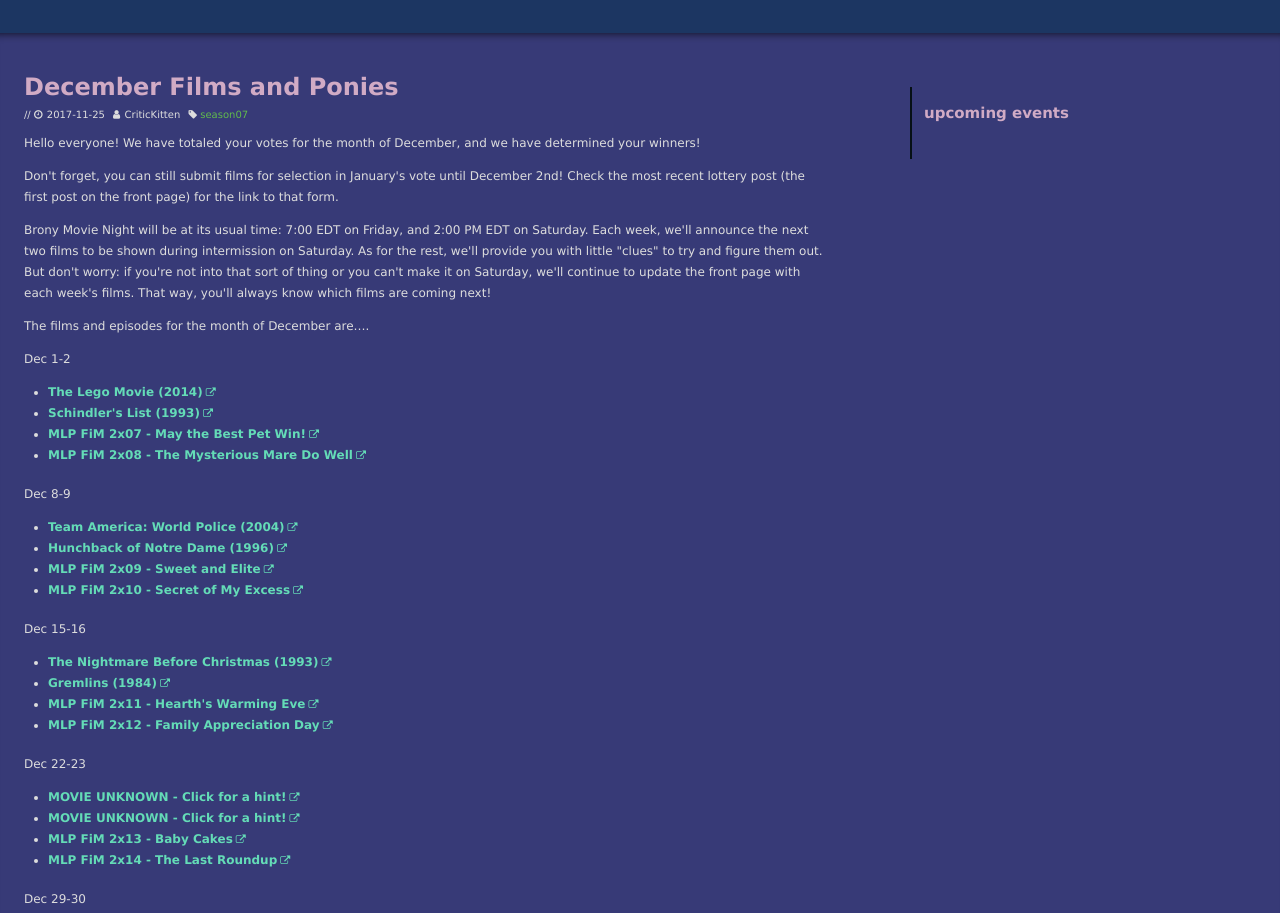
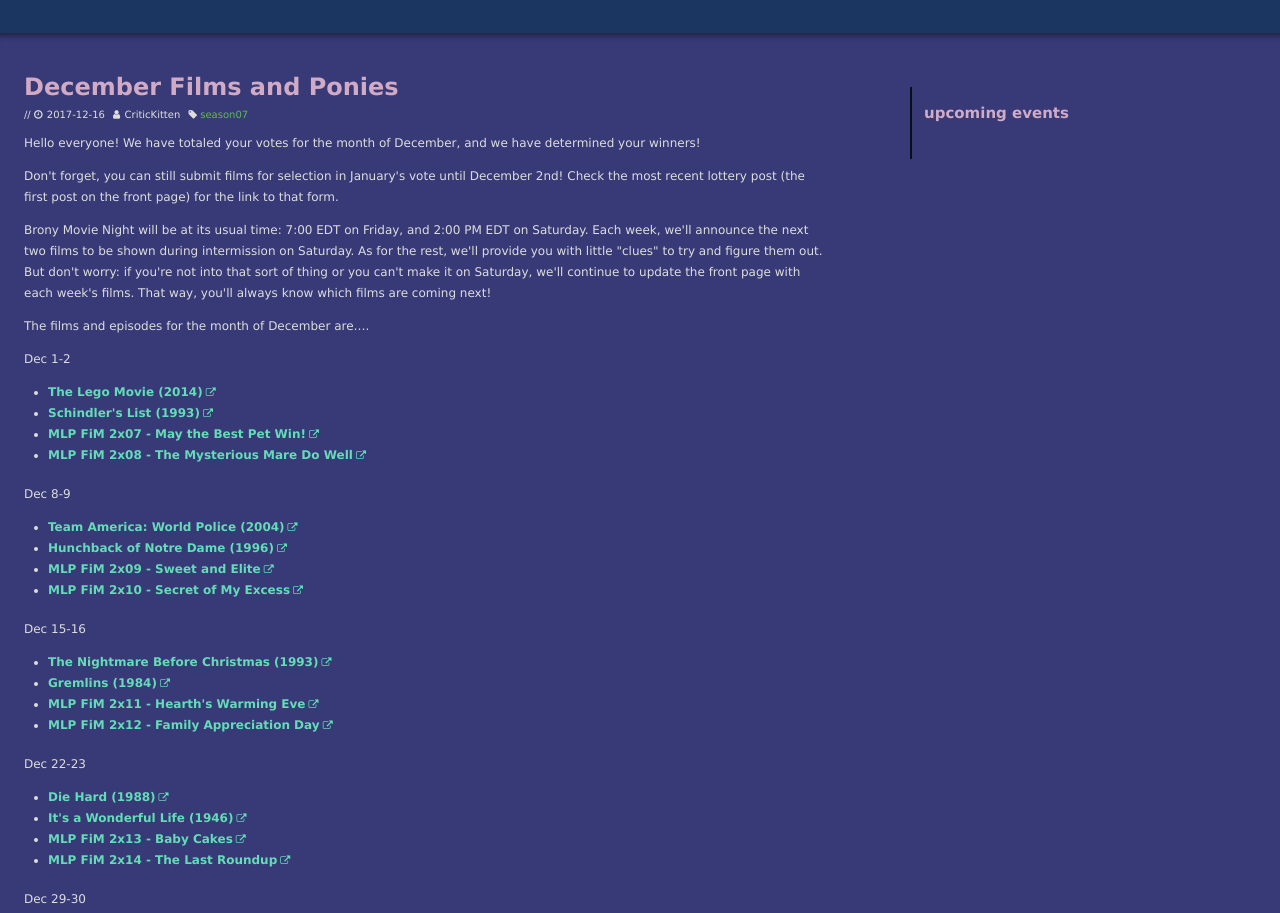
Before and after one commit to Bronystate/brstv3, a Jekyll site: the page built from _posts/2017-11-25-dec17winners.md, in a window 1280 px wide. Shown: the part 179-1092 px from the top of the page. Built offline with Jekyll 4.4.1, drawn with Linux system fonts in a browser that asks for light colours; nearby versions of some CDN libraries.

Commit message:
Update 2017-11-25-dec17winners.md

```diff
--- a/_posts/2017-11-25-dec17winners.md
+++ b/_posts/2017-11-25-dec17winners.md
@@ -1,6 +1,6 @@
 ---
 title: December Films and Ponies
-date: 2017-11-25
+date: 2017-12-16
 author: CriticKitten
 tags: [season07]
 ---
@@ -32,8 +32,8 @@
 -	**[MLP FiM 2x12 - Family Appreciation Day][p6]**
 
 Dec 22-23
--	**[MOVIE UNKNOWN - Click for a hint!][m7]**
--	**[MOVIE UNKNOWN - Click for a hint!][m8]**
+-	**[Die Hard (1988)][m7]**
+-	**[It's a Wonderful Life (1946)][m8]**
 -	**[MLP FiM 2x13 - Baby Cakes][p7]**
 -	**[MLP FiM 2x14 - The Last Roundup][p8]**
 
@@ -49,8 +49,8 @@
 [m4]: http://www.imdb.com/title/tt0116583/
 [m5]: http://www.imdb.com/title/tt0107688/
 [m6]: http://www.imdb.com/title/tt0087363/
-[m7]: http://www.doctormacro.com/Images/Rogers,%20Roy/Annex/Annex%20-%20Rogers,%20Roy_02.jpg
-[m8]: http://www.wetpaint.com/wp-content/uploads/2016/05/bert-ernie-gay.jpg
+[m7]: http://www.imdb.com/title/tt0095016/
+[m8]: http://www.imdb.com/title/tt0038650/
 [m9]: https://www.mariowiki.com/images/thumb/8/84/Frog_Odyssey.JPG/180px-Frog_Odyssey.JPG
 [m10]: https://upload.wikimedia.org/wikipedia/commons/thumb/f/f4/The_Scream.jpg/1200px-The_Scream.jpg
 [p1]: http://www.imdb.com/title/tt2071867/
```
